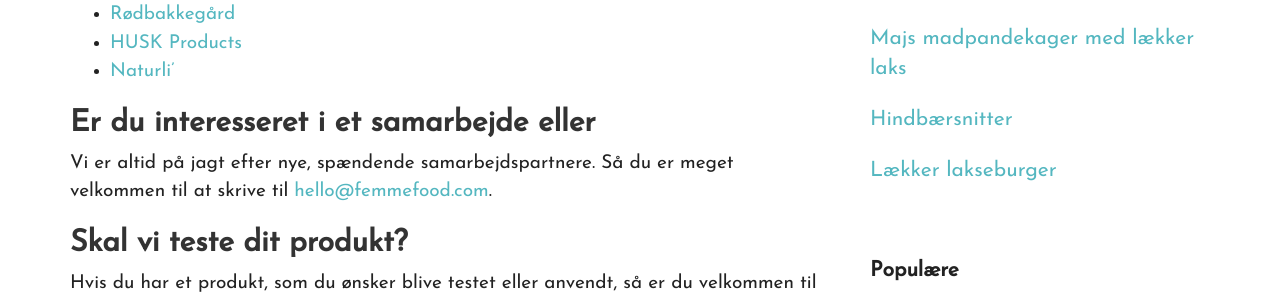
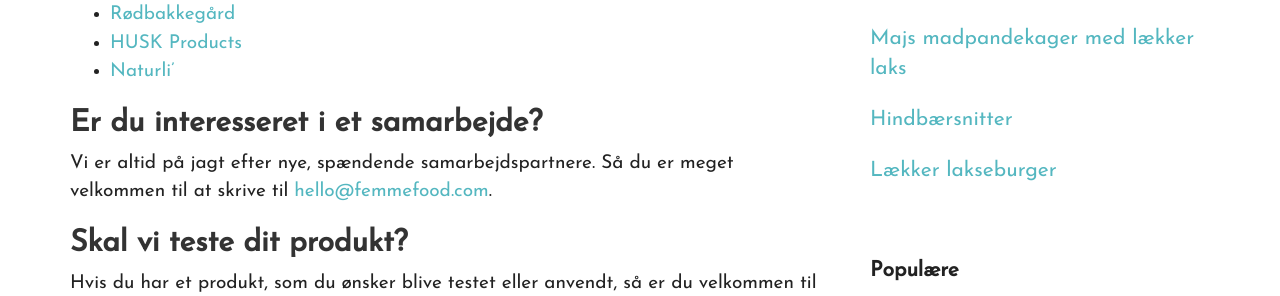
Before and after one commit to femmefood/femmefood.com, a Jekyll site: the page built from samarbejde/index.md, in a window 1280 px wide. Shown: the part 261-557 px from the top of the page. Built offline with Jekyll 4.4.1, drawn with Linux system fonts in a browser that asks for light colours; nearby versions of some CDN libraries; Markdown is read by kramdown in place of the engine named in the settings; comment, search, counter and statistics services are not loaded.

Commit message:
added coorec

```diff
--- a/samarbejde/index.md
+++ b/samarbejde/index.md
@@ -12,7 +12,7 @@ date: 2014-02-25
 - [HUSK Products](http://husk.dk/)
 - [Naturli'](http://www.naturli-foods.dk/)
 
-## Er du interesseret i et samarbejde eller
+## Er du interesseret i et samarbejde?
 
 Vi er altid på jagt efter nye, spændende samarbejdspartnere.
 Så du er meget velkommen til at skrive til <hello@femmefood.com>.
```
